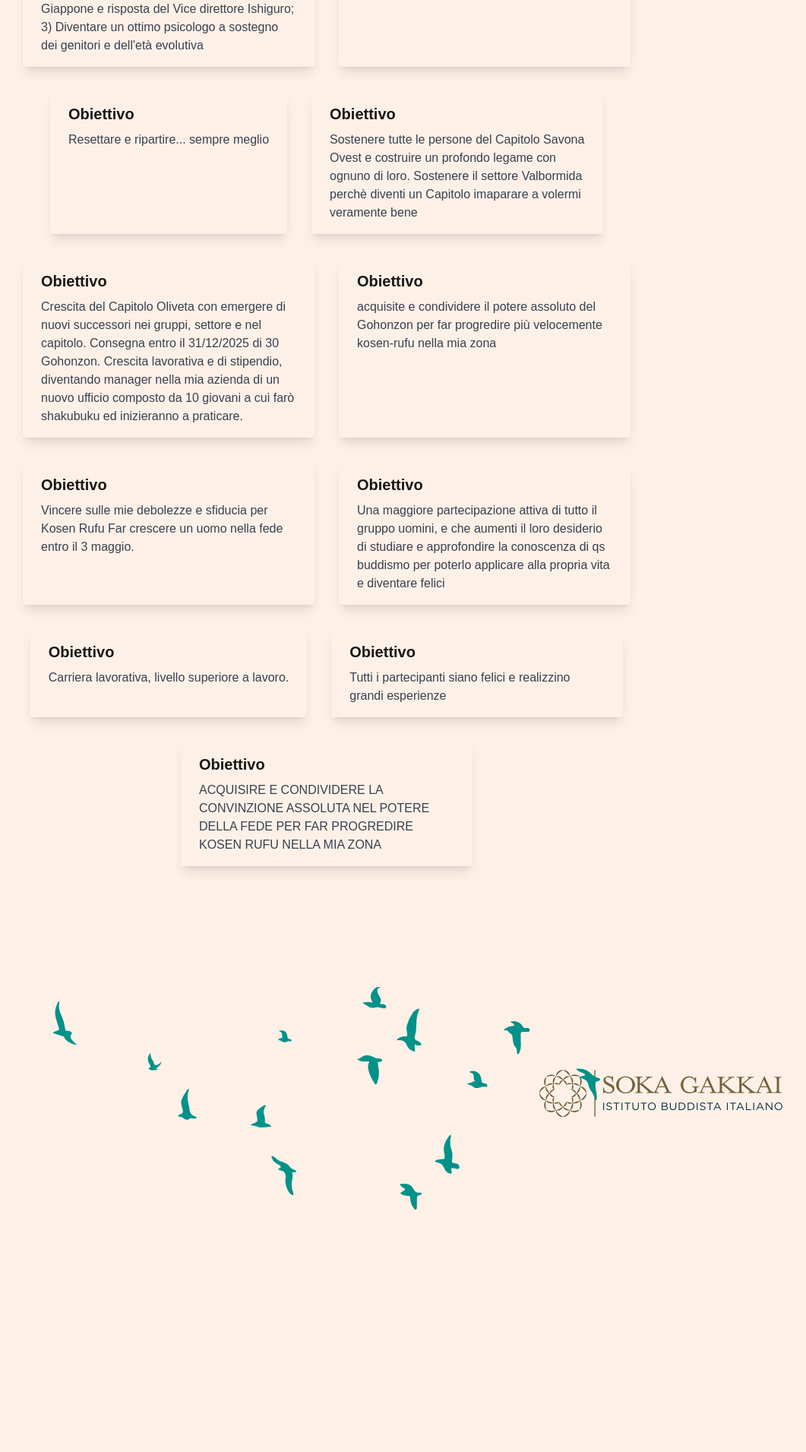
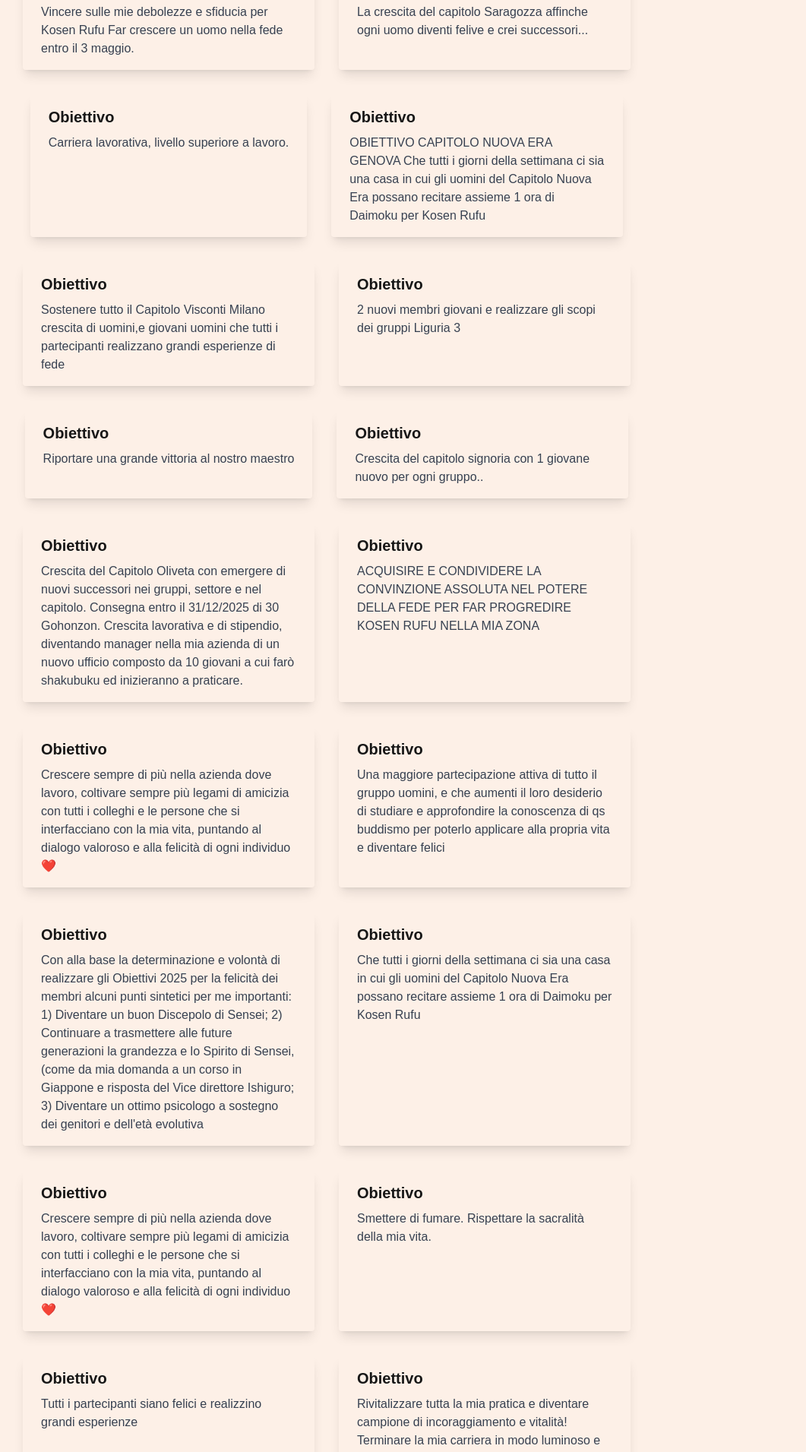
Before and after one commit to upalatucci/corso-uomini, a Next.js app: page /obiettivi in a window 1280 px wide. Shown: the part 740-2651 px from the top of the page at 76% size, without its empty margins (210-1271 px from the left). Before the commit the page ends 2348 px from the top, so only its background shows below. Built offline with nearby package versions, Linux system fonts and the light colour scheme.

Commit message:
new goals

```diff
--- a/components/Goals/goals.ts
+++ b/components/Goals/goals.ts
@@ -1,4 +1,25 @@
 export const goals = [
+  "OBIETTIVO CAPITOLO NUOVA ERA GENOVA Che tutti i giorni della settimana ci sia una casa in cui gli uomini del Capitolo Nuova Era possano recitare assieme 1 ora di Daimoku per Kosen Rufu",
+  "Che tutti i giorni della settimana ci sia una casa in cui gli uomini del Capitolo Nuova Era possano recitare assieme 1 ora di Daimoku per Kosen Rufu",
+  "Esperienza sul lavoro",
+  "La crescita del capitolo Saragozza affinche ogni uomo diventi felive e crei successori...",
+  "Alla fine del corso vorrei provare la stessa determinazione di Sensei Ikeda",
+  "Sostenere tutto  il Capitolo Visconti  Milano crescita di uomini,e giovani uomini che tutti  i partecipanti  realizzano grandi esperienze di fede",
+  "Crescere sempre di più nella azienda dove lavoro, coltivare sempre più legami di amicizia con tutti i colleghi e le persone che si interfacciano con la mia vita, puntando al dialogo valoroso e alla felicità di ogni individuo ❤️",
+  "Smettere di fumare e prendermi cura della mia salute per rispettare la sacralità della mia vita. ",
+  "Crescere sempre di più nella azienda dove lavoro, coltivare sempre più legami di amicizia con tutti i colleghi e le persone che si interfacciano con la mia vita, puntando al dialogo valoroso e alla felicità di ogni individuo ❤️",
+  "Smettere di fumare. Prendermi cura della mia salute e avere rispetto della sacralità della vita mia e altrui.",
+  "Smettere di fumare. Avere cura della mia salute e rispettare la sacralità della mia vita.",
+  "Smettere di fumare. Rispettare la sacralità della mia vita. ",
+  "Crescita del capitolo signoria con 1 giovane nuovo per ogni gruppo.. ",
+  "Riportare una grande vittoria al nostro maestro ",
+  "Rivitalizzare tutta la mia pratica e diventare campione di incoraggiamento e vitalità! Terminare la mia carriera in modo luminoso e mostrarmi grato e generoso verso tutti.",
+  " 2 nuovi membri giovani e realizzare gli scopi dei gruppi Liguria 3",
+  "La felicità di tutti i partecipanti al corso e la determinazione di realizzare una crescita dei giovani uomini tornati nelle nostre regioni ",
+  "Crescita del Capitolo Oliveta con emergere di nuovi successori nei gruppi, settore e nel capitolo. Consegna entro il 31/12/2025 di 30 Gohonzon. Crescita lavorativa e di stipendio, diventando manager nella mia azienda di un nuovo ufficio composto da 10 giovani a cui farò shakubuku ed inizieranno a praticare. ",
+  "Carriera lavorativa, livello superiore a lavoro.",
+  "Con alla base la determinazione e volontà di realizzare gli Obiettivi 2025 per la felicità dei membri alcuni punti sintetici per me importanti: 1) Diventare un buon Discepolo di Sensei; 2) Continuare a trasmettere alle future generazioni la grandezza e lo Spirito di Sensei, (come da mia domanda a un corso in Giappone e risposta del Vice direttore Ishiguro; 3) Diventare un ottimo psicologo a sostegno dei genitori e dell'età evolutiva",
+  "Tutti i partecipanti siano felici e realizzino grandi esperienze ",
   "La felicità di tutti i partecipanti al corso e la determinazione di realizzare una crescita dei giovani uomini tornati nelle nostre regioni ",
   "Crescita del Capitolo Oliveta con emergere di nuovi successori nei gruppi, settore e nel capitolo. Consegna entro il 31/12/2025 di 30 Gohonzon. Crescita lavorativa e di stipendio, diventando manager nella mia azienda di un nuovo ufficio composto da 10 giovani a cui farò shakubuku ed inizieranno a praticare. ",
   "Carriera lavorativa, livello superiore a lavoro.",
```
